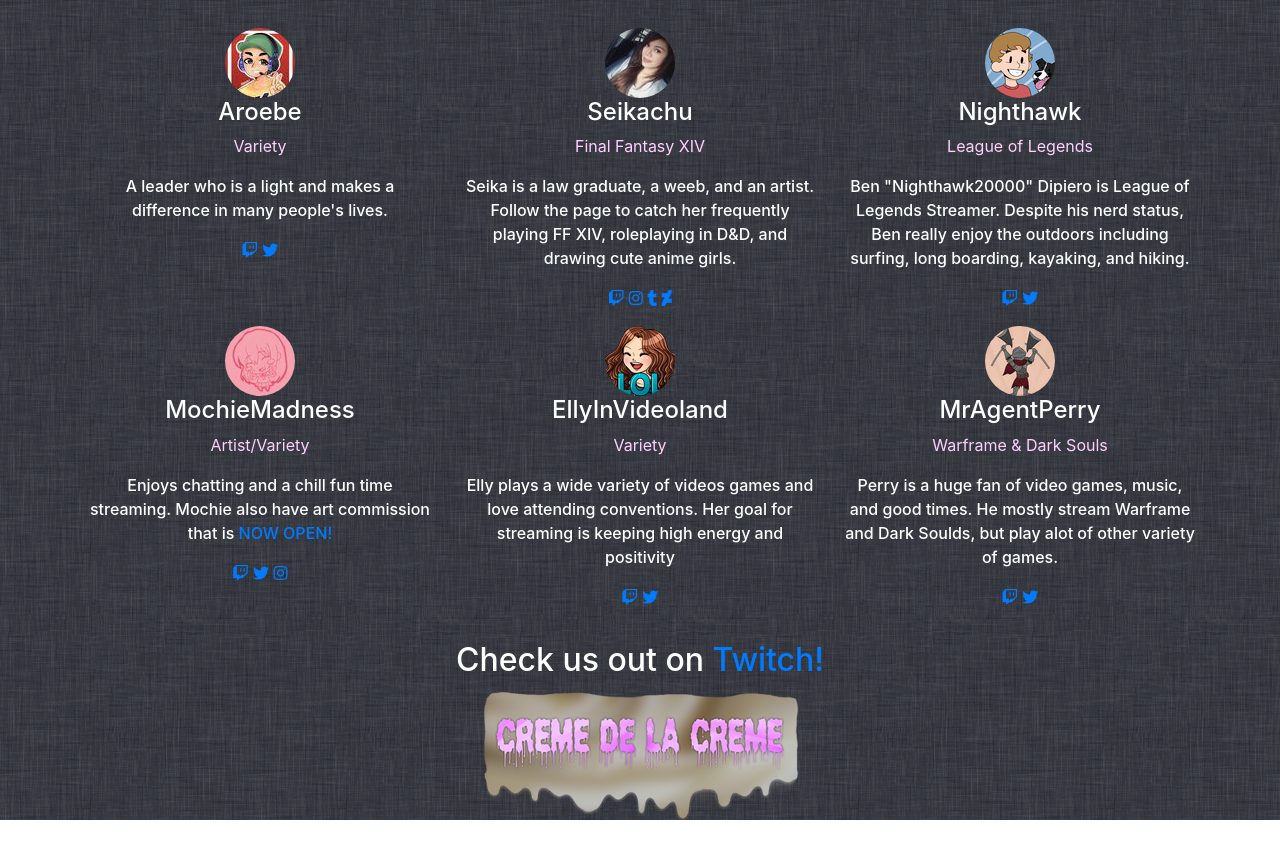
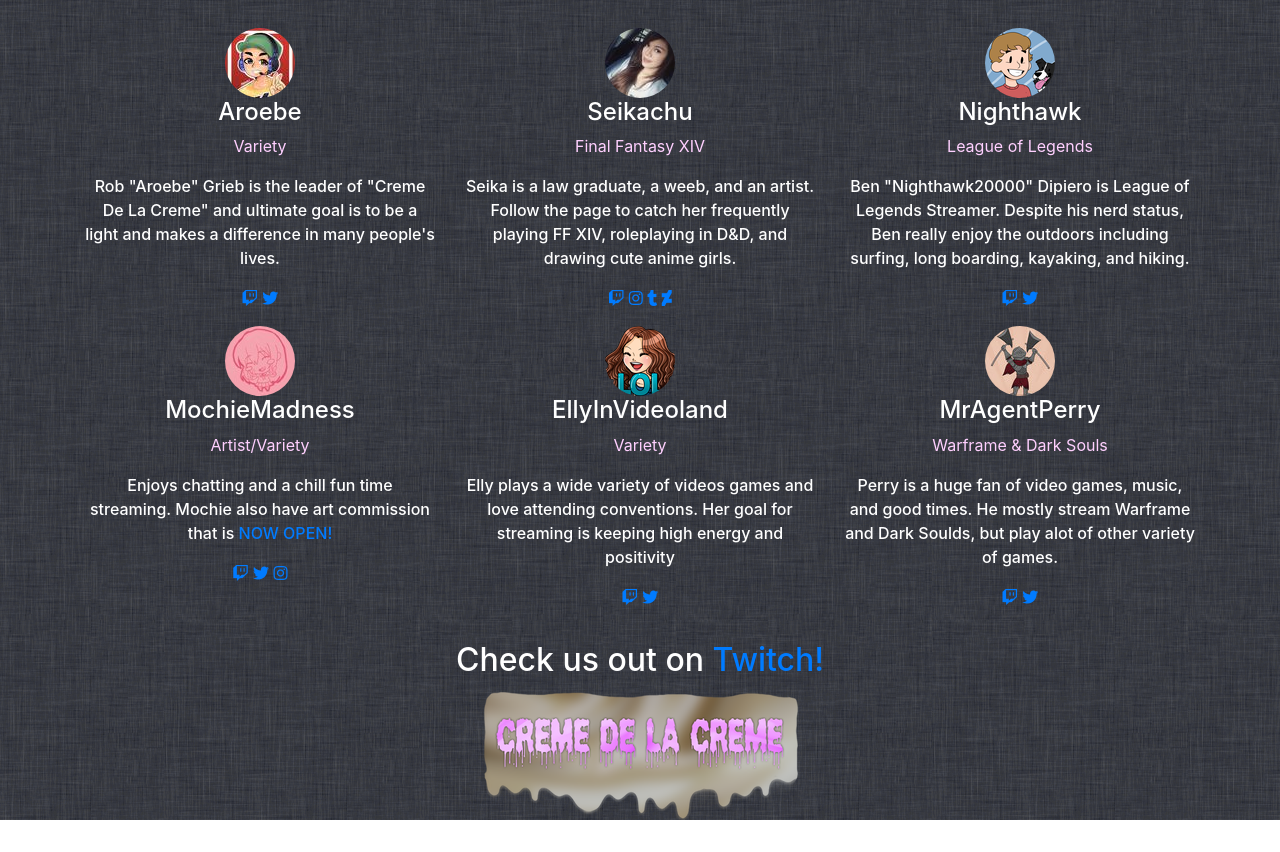
Before and after one commit to Malcmalc2/cremedelacreme, a plain HTML site: page index.html in a window 1280 px wide. Shown: the part 892-1744 px from the top of the page. Drawn offline with nearby package versions, Linux system fonts and the light colour scheme.

Commit message:
Updatred Aroebe's Description (Minor)

```diff
--- a/index.html
+++ b/index.html
@@ -52,7 +52,7 @@
                   <img src="./img/aroebe.jpg" alt="Thumbnail Image" class="rounded-circle img-fluid img-raised">
                   <h4 class="title">Aroebe</h4>
                   <p class="category">Variety</p>
-                  <p class="description">A leader who is a light and makes a difference in many people's lives.</p>
+                  <p class="description">Rob "Aroebe" Grieb is the leader of "Creme De La Creme" and ultimate goal is to be a light and makes a difference in many people's lives.</p>
                   <a href="https://www.twitch.tv/aroebe">
                     <i class="fab fa-twitch"></i>
                   </a>
```
